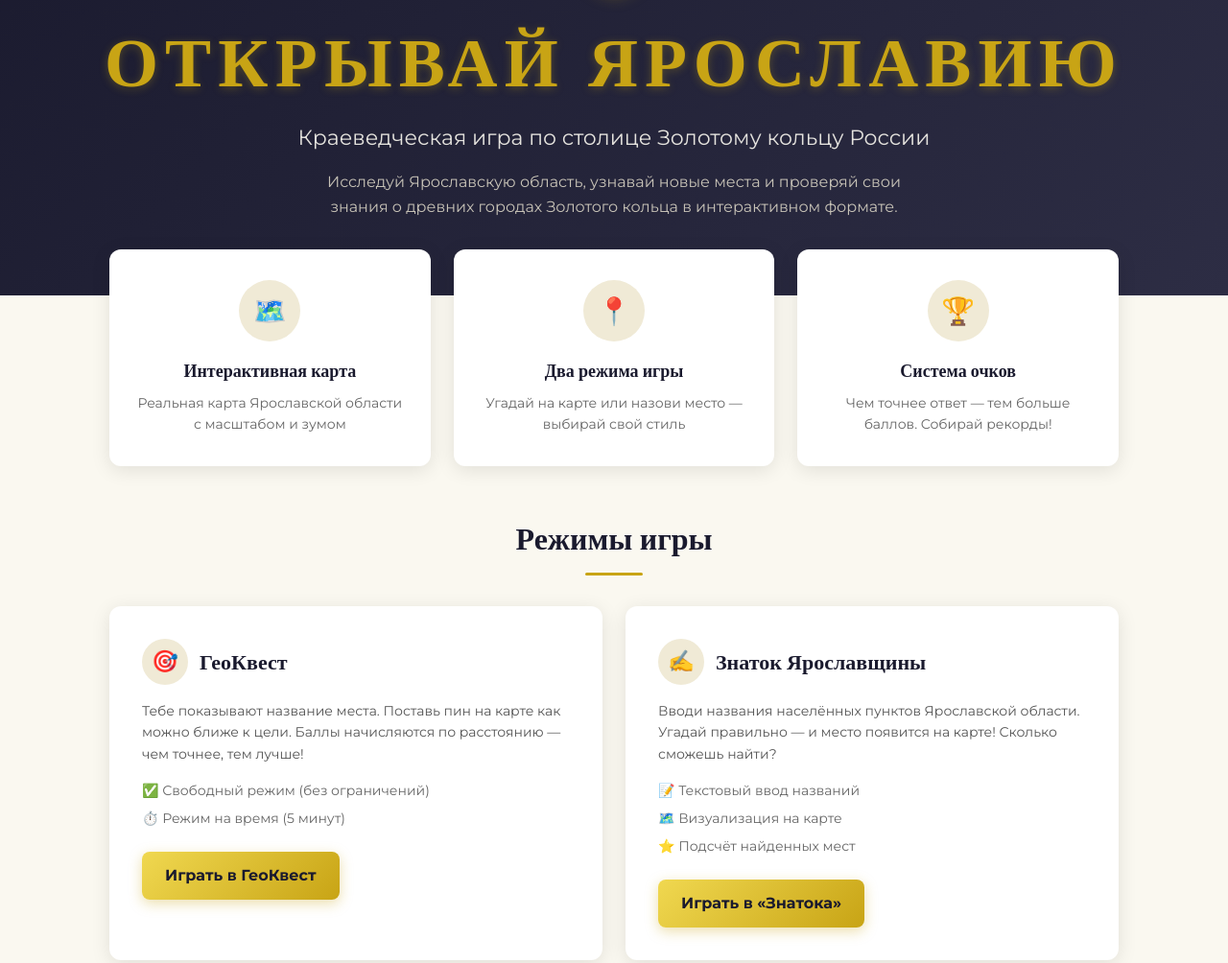
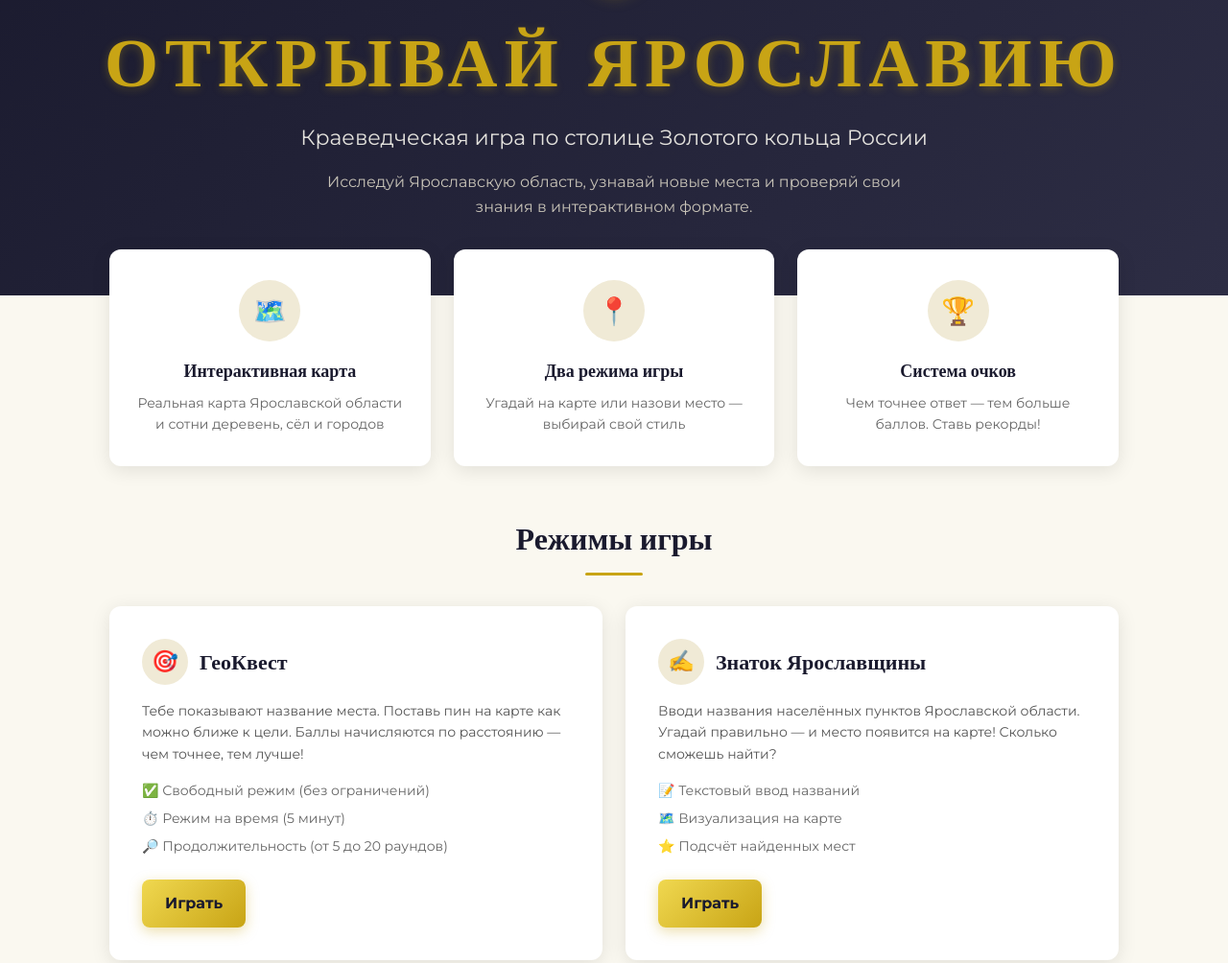
Before and after one commit to Aoneti/yaroslavia-prototype, a plain HTML site: page index.html in a window 1280 px wide. Shown: the part 169-1173 px from the top of the page at 96% size. Drawn offline with nearby package versions, Linux system fonts and the light colour scheme; files whose address does not match are found by name.

Commit message:
Refine text content in index.html
Updated subtitles and descriptions for clarity and consistency.

```diff
--- a/index.html
+++ b/index.html
@@ -18,10 +18,10 @@
                 <img src="assets/images/logo.svg" alt="Ярославия" class="logo">
             </div>
             <h1 class="title">ОТКРЫВАЙ ЯРОСЛАВИЮ</h1>
-            <p class="subtitle">Краеведческая игра по столице Золотому кольцу России</p>
+            <p class="subtitle">Краеведческая игра по столице Золотого кольца России</p>
             <p class="description">
                 Исследуй Ярославскую область, узнавай новые места и проверяй свои знания
-                о древних городах Золотого кольца в интерактивном формате.
+                в интерактивном формате.
             </p>
         </div>
     </header>
@@ -31,7 +31,8 @@
             <div class="feature-card">
                 <div class="feature-icon" aria-hidden="true">🗺️</div>
                 <h3>Интерактивная карта</h3>
-                <p>Реальная карта Ярославской области с масштабом и зумом</p>
+                <p>Реальная карта Ярославской области
+				и сотни деревень, сёл и городов</p>
             </div>
             <div class="feature-card">
                 <div class="feature-icon" aria-hidden="true">📍</div>
@@ -41,7 +42,7 @@
             <div class="feature-card">
                 <div class="feature-icon" aria-hidden="true">🏆</div>
                 <h3>Система очков</h3>
-                <p>Чем точнее ответ — тем больше баллов. Собирай рекорды!</p>
+                <p>Чем точнее ответ — тем больше баллов. Ставь рекорды!</p>
             </div>
         </section>
 
@@ -60,8 +61,9 @@
                     <ul class="mode-features">
                         <li><span aria-hidden="true">✅</span> Свободный режим (без ограничений)</li>
                         <li><span aria-hidden="true">⏱️</span> Режим на время (5 минут)</li>
+						<li><span aria-hidden="true">🔎</span> Продолжительность (от 5 до 20 раундов)</li>
                     </ul>
-                    <a href="game.html?mode=geoguesser" class="btn btn-primary">Играть в ГеоКвест</a>
+                    <a href="game.html?mode=geoguesser" class="btn btn-primary">Играть</a>
                 </div>
 
                 <div class="mode-card">
@@ -78,7 +80,7 @@
                         <li><span aria-hidden="true">🗺️</span> Визуализация на карте</li>
                         <li><span aria-hidden="true">⭐</span> Подсчёт найденных мест</li>
                     </ul>
-                    <a href="game.html?mode=writename" class="btn btn-primary">Играть в «Знатока»</a>
+                    <a href="game.html?mode=writename" class="btn btn-primary">Играть</a>
                 </div>
             </div>
         </section>
@@ -106,7 +108,7 @@
             <div class="about-content">
                 <p>
                     <strong>«Ярославия»</strong> — это образовательная краеведческая игра,
-                    посвящённая Ярославской области и городам Золотого кольца России.
+                    посвящённая Ярославской области.
                     Проект создан для популяризации региональной истории и географии
                     в увлекательном игровом формате.
                 </p>
```
